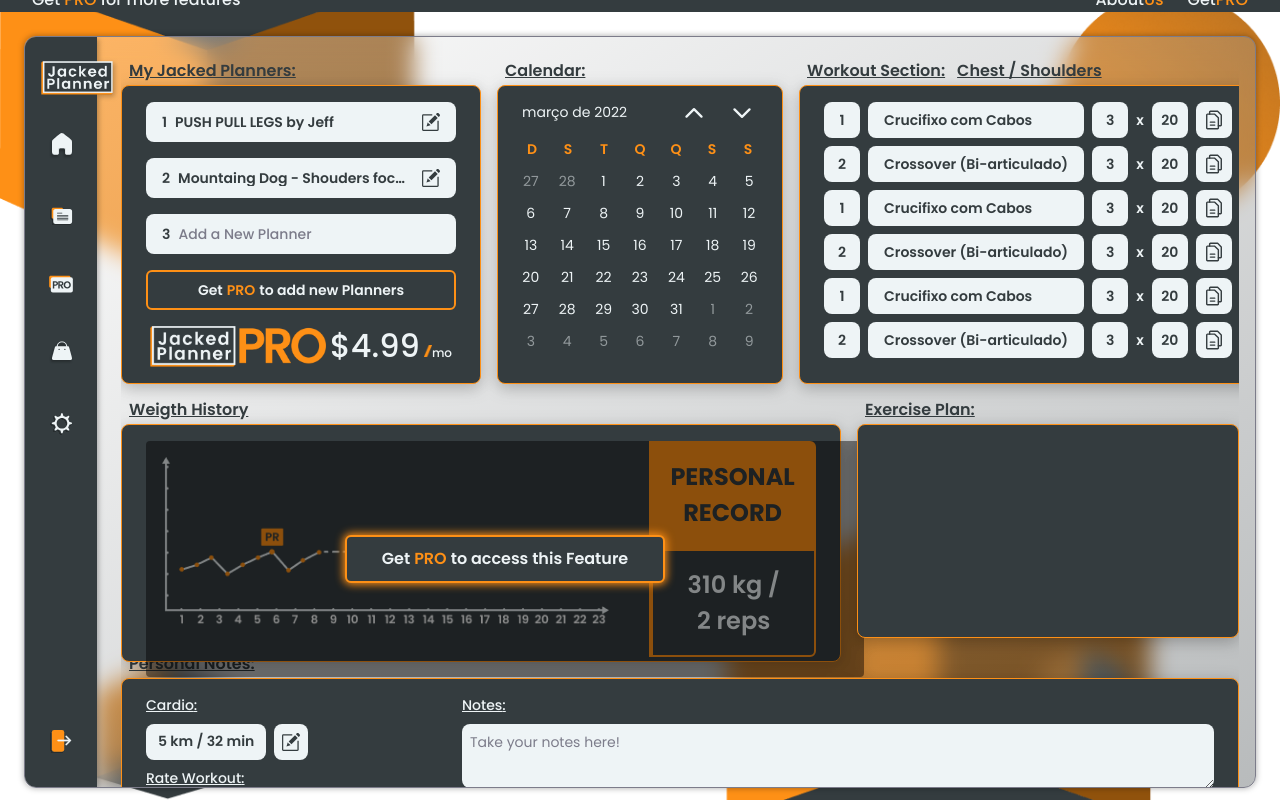
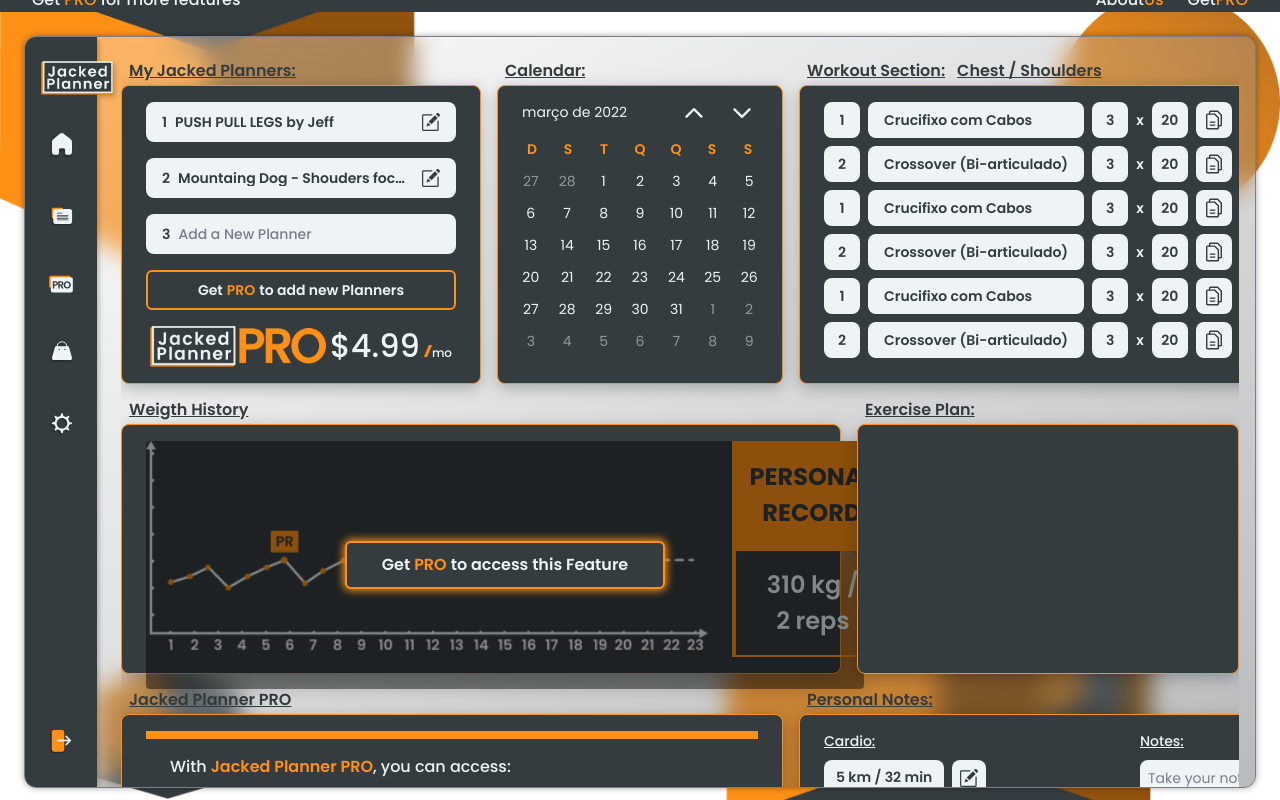
Before and after one commit to RafaelMariscal/JackedPlanner-ReactJs, a React (Vite) app: page /dashboard/home in a window 1280 px wide. Built offline with nearby package versions, Linux system fonts and the light colour scheme.

Commit message:
Add: ProCall component

```diff
--- a/src/Pages/Dashboard/Home.tsx
+++ b/src/Pages/Dashboard/Home.tsx
@@ -1,5 +1,6 @@
 import { Calendar } from "../../components/Dashboard/Calendar/Index";
 import { ExercisePlan } from "../../components/Dashboard/ExercisePlan";
+import { JackedPlannerProCall } from "../../components/Dashboard/JackedPlannerProCall";
 import { PersonalNotes } from "../../components/Dashboard/PersonalNotes";
 import { PlannerController } from "../../components/Dashboard/PlannerController";
 import { WeightHistory } from "../../components/Dashboard/WeightHistory";
@@ -17,12 +18,13 @@
         <WorkoutSection />
       </div>
 
-      <div className="flex-1 max-h-[14.875rem] flex gap-4">
+      <div className="flex-1 flex gap-4">
         <WeightHistory />
         <ExercisePlan />
       </div>
 
       <div className="flex-1 flex gap-4">
+        <JackedPlannerProCall price={4.99} />
         <PersonalNotes />
       </div>
     </div>
--- a/src/Pages/Dashboard/index.tsx
+++ b/src/Pages/Dashboard/index.tsx
@@ -21,7 +21,8 @@
           "
         >
           <Navbar />
-          <div className='w-full h-full py-6 ml-24 mr-4 overflow-x-scroll'>
+          <div className='w-full h-full py-6 ml-24 mr-4
+            overflow-x-auto '>
             <Outlet />
           </div>
         </div>
--- /dev/null
+++ b/src/components/Dashboard/JackedPlannerProCall.tsx
@@ -0,0 +1,69 @@
+import { useId } from "react";
+import { Button } from "../LoginPage/Button";
+import DashboardCard from "./DashboardCard";
+
+interface JackedPlannerProCallProps {
+  price: number
+}
+
+
+export function JackedPlannerProCall({ price }: JackedPlannerProCallProps) {
+  const features = [
+    "All the Jacked Planners in the plataform",
+    "Unlimited Jacked Planners",
+    "Track your workout progress",
+    "Get workout data, section by section!",
+  ]
+  return (
+    <DashboardCard title="Jacked Planner PRO" className="w-full max-w-[720px] min-w-[662px]" classNameCard="py-0 px-0" >
+      <div className="
+        w-full h-full px-6 py-4 font-medium text-gray-100
+        border-t-8 border-b-8 border-orange-500
+        flex flex-col items-center justify-center
+        "
+      >
+        <p className="pb-4 self-start">
+          With <span className="text-orange-500 font-semibold">Jacked Planner PRO</span>, you can access:
+        </p>
+        <div className="flex items-center justify-between w-full">
+          <ul className=" flex flex-col gap-4">
+            {features.map(feature => {
+              return (
+                <li key={useId()}
+                  className=" leading-tight
+                  pl-4 relative before:content-[''] before:absolute
+                  before:w-2 before:h-2 before:bg-orange-500 before:left-0
+                  before:top-[0] before:translate-y-[50%]
+                  "
+                >
+                  {feature}
+                </li>
+              )
+            })}
+          </ul>
+
+          <div className="flex flex-col items-center justify-center gap-1 ">
+            <img src="/src/assets/LogoPro.png" alt="" className="w-[230px]" />
+            <p className="font-medium text-gray-100 text-2xl leading-none"
+            >
+              Only ${price}<span
+                className="
+            text-gray-100 text-xs ml-3 relative
+            before:content-['......'] before:text-transparent before:bg-price-slash
+            before:bg-contain before:bg-no-repeat before:absolute
+            before:bottom-1 before:-left-2
+            "
+              >
+                month
+              </span>
+            </p>
+            <Button variant="dark" className="font-medium">
+              Get <span className="px-1 text-orange-500 font-semibold">PRO</span> Now!
+            </Button>
+          </div>
+
+        </div>
+      </div>
+    </DashboardCard>
+  )
+}
--- a/src/components/Dashboard/PlannerController/index.tsx
+++ b/src/components/Dashboard/PlannerController/index.tsx
@@ -35,7 +35,6 @@
               mo
             </span>
           </p>
-
         </div>
       </div >
     </DashboardCard >
--- a/src/components/Dashboard/WeightHistory.tsx
+++ b/src/components/Dashboard/WeightHistory.tsx
@@ -3,7 +3,7 @@
 
 export function WeightHistory() {
   return (
-    <DashboardCard title="Weigth History" className="w-full max-w-[720px]" classNameCard="py-0 px-0" >
+    <DashboardCard title="Weigth History" className="w-full max-w-[720px] min-w-[662px]" classNameCard="py-0 px-0" >
       <div className="flex w-full h-full gap-6">
         <div className="absolute w-full h-full rounded bg-black
           bg-opacity-[45%] flex items-center justify-center
@@ -14,10 +14,11 @@
           </Button>
         </div>
 
-        <img src="/src/assets/Grafic.png" alt="" className="px-4 py-4" />
+        <img src="/src/assets/Grafic.png" alt="" className="" />
 
-        <div className="flex-1">
-          <div className="p-4 font-bold text-xl text-center text-gray-800
+        <div className="flex-1 ">
+          <div className="p-4 h-1/2 font-bold text-xl text-gray-800
+            flex flex-col items-center justify-center
             bg-orange-500 rounded-tr-md border-2 border-orange-500
             "
           >
@@ -29,7 +30,8 @@
             </span>
           </div>
 
-          <div className="p-4 font-semibold text-xl text-center text-gray-100
+          <div className="p-4 h-1/2 font-semibold text-xl text-gray-100
+            flex flex-col items-center justify-center
             bg-transparent rounded-br-md border-2 border-l-4 border-orange-500
             "
           >
```
